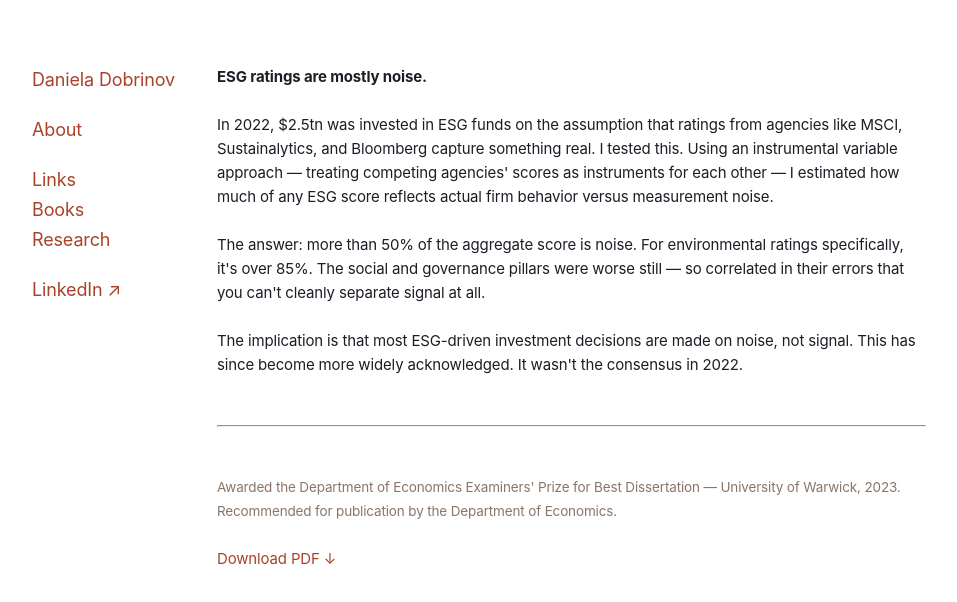
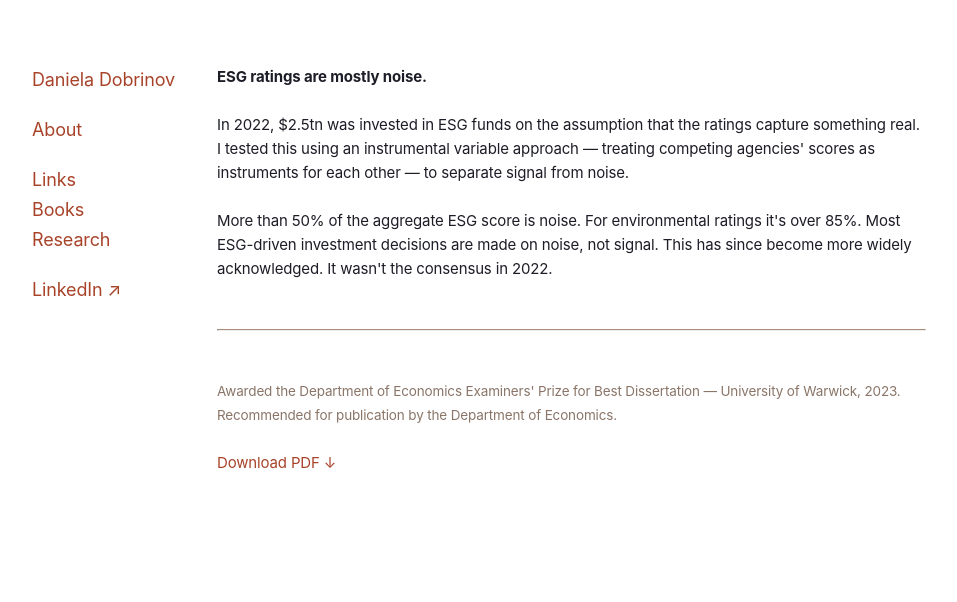
Before and after one commit to eula01/danisite, a Next.js app: page /research in a window 1280 px wide. Shown: the top 602 px of the page, without its empty margins (173-1130 px from the left). Built offline with nearby package versions, Linux system fonts and the light colour scheme.

Commit message:
Shorten research page copy

```diff
--- a/pages/research.tsx
+++ b/pages/research.tsx
@@ -7,13 +7,10 @@ export default function Research() {
         <div>
           <p><strong>ESG ratings are mostly noise.</strong></p>
           <p>
-            In 2022, $2.5tn was invested in ESG funds on the assumption that ratings from agencies like MSCI, Sustainalytics, and Bloomberg capture something real. I tested this. Using an instrumental variable approach — treating competing agencies' scores as instruments for each other — I estimated how much of any ESG score reflects actual firm behavior versus measurement noise.
+            In 2022, $2.5tn was invested in ESG funds on the assumption that the ratings capture something real. I tested this using an instrumental variable approach — treating competing agencies' scores as instruments for each other — to separate signal from noise.
           </p>
           <p>
-            The answer: more than 50% of the aggregate score is noise. For environmental ratings specifically, it's over 85%. The social and governance pillars were worse still — so correlated in their errors that you can't cleanly separate signal at all.
-          </p>
-          <p>
-            The implication is that most ESG-driven investment decisions are made on noise, not signal. This has since become more widely acknowledged. It wasn't the consensus in 2022.
+            More than 50% of the aggregate ESG score is noise. For environmental ratings it's over 85%. Most ESG-driven investment decisions are made on noise, not signal. This has since become more widely acknowledged. It wasn't the consensus in 2022.
           </p>
           <hr />
           <p style={{ color: "var(--light-text)", fontSize: "0.9em" }}>
```
